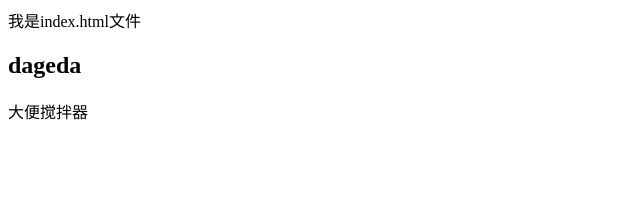
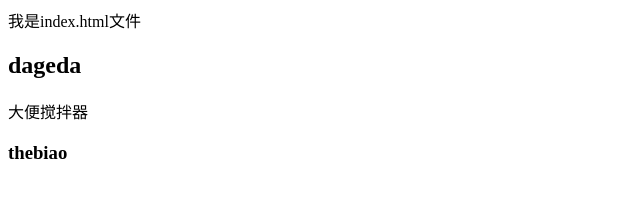
Before and after one commit to dageda789/git-demo, a plain HTML site: page index.html in a window 1280 px wide. Shown: the full height of the page, 0-640 px from the left. Drawn offline with Linux system fonts and the light colour scheme.

Commit message:
A第四次提交

```diff
--- a/index.html
+++ b/index.html
@@ -1,3 +1,4 @@
 我是index.html文件
     <h2>dageda</h2>
     大便搅拌器
+    <h3>thebiao</h3>
```
